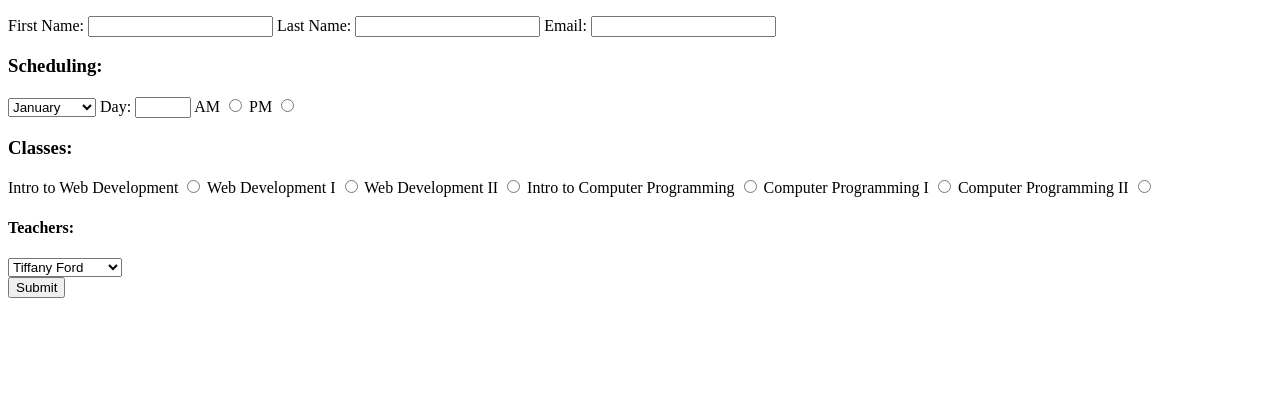
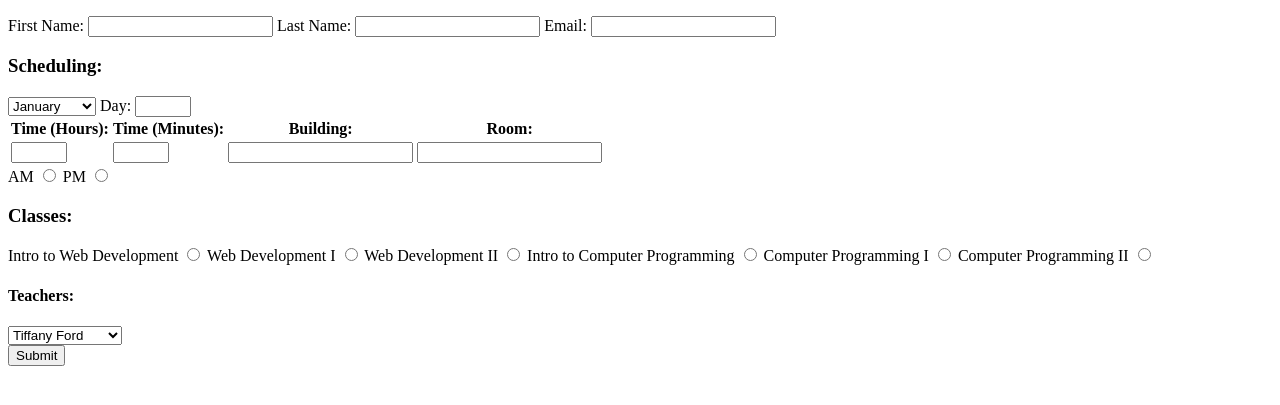
Before and after one commit to Allyson-Vue/Registration, a plain HTML site: page index.html in a window 1280 px wide. Shown: the part 105-510 px from the top of the page. Drawn offline with Linux system fonts and the light colour scheme.

Commit message:
Edited index.html

```diff
--- a/index.html
+++ b/index.html
@@ -1,5 +1,5 @@
 <!DOCTYPE html>
-<html>
+<html lang="en">
 <head>
     <meta charset="UTF-8" />
     <title>Registration Form</title>
@@ -34,6 +34,21 @@
             </select>
             <label for="Day">Day:</label>
             <input type="number" id="Day" name="Day" min="1" max="31">
+            <table>
+                <tr>
+                    <th>Time (Hours):</th>
+                    <th>Time (Minutes):</th>
+                    <th>Building:</th>
+                    <th>Room:</th>
+                </tr>
+                <tr>
+                    <td><input type="number" id="TH" name="TH" min="1" max="12"></td>
+                    <td><input type="number" id="TM" name="TM" min="0" max="50"></td>
+                    <td><input type="text" id="Building" name="Building"></td>
+                    <td><input type="text" id="Room" name="Room"></td>
+                </tr>
+            </table>
+
             <label for="am">AM</label>
             <input type="radio" id="am" name="am">
             <label for="pm">PM</label>
```
